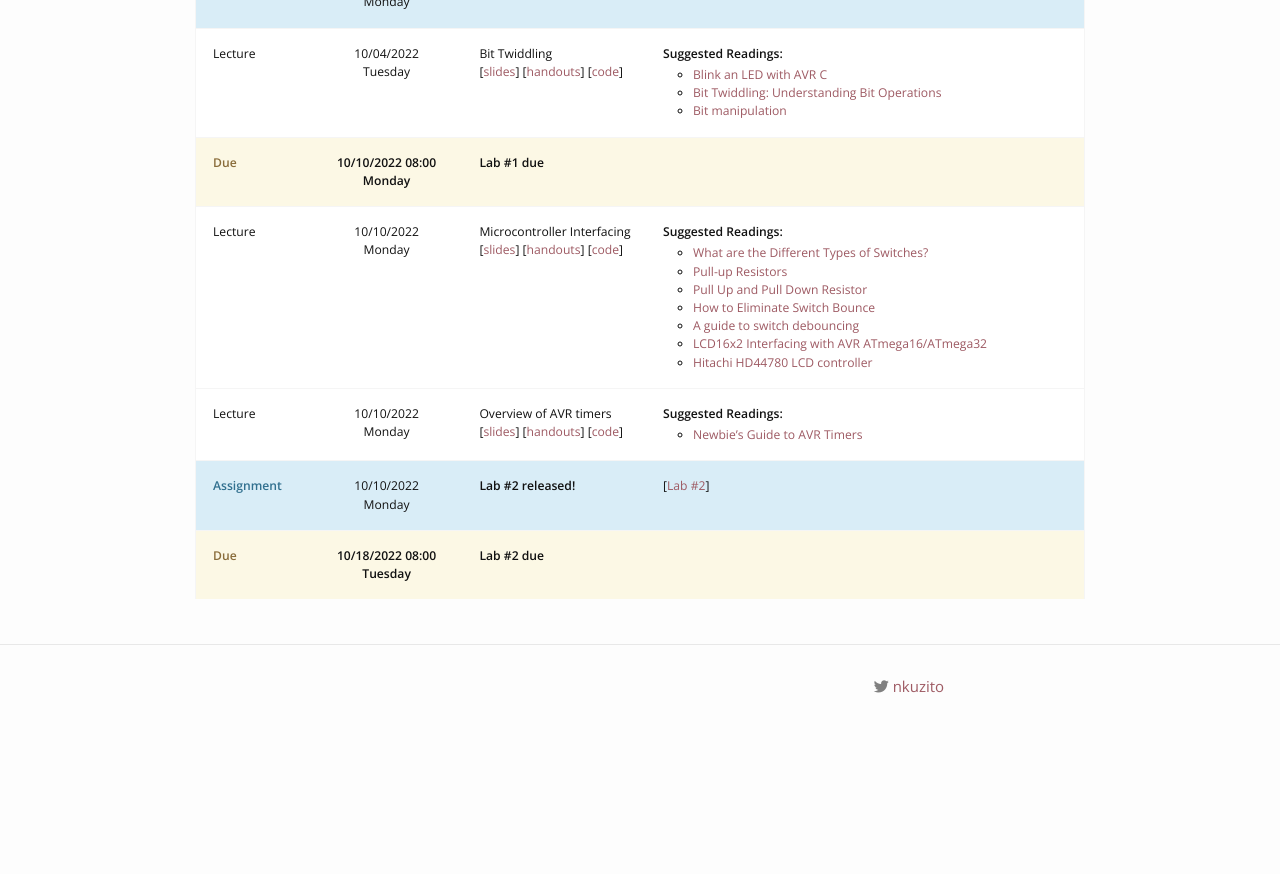
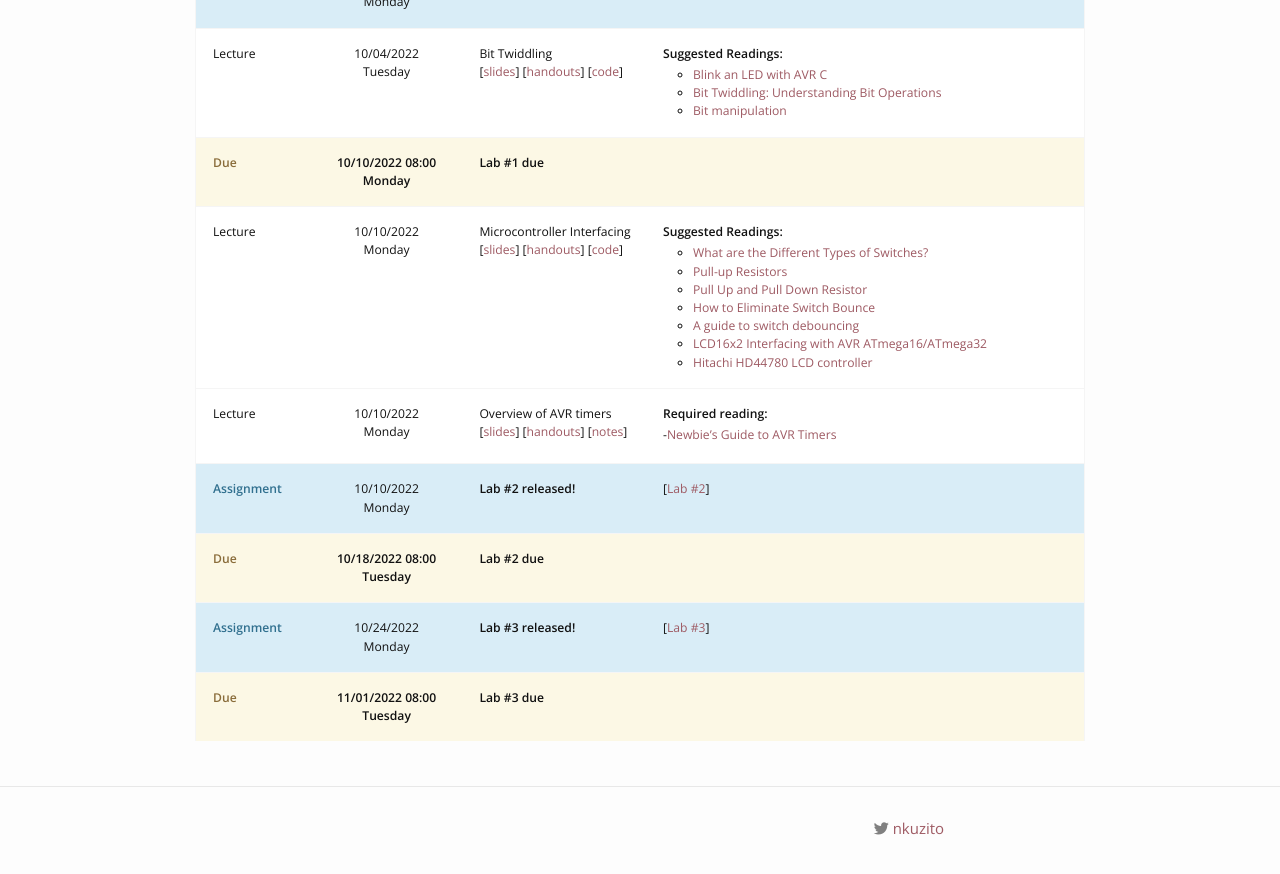
Before and after one commit to qiriro/eee3261, a Jekyll site: the page built from schedule.md, in a window 1280 px wide and 900 px high, scrolled down 803 px. Shown: the top 874 px of the window. Built offline with Jekyll 4.4.1, drawn with Linux system fonts in a browser that asks for light colours; nearby versions of some CDN libraries; before the commit the page ends 1561 px from its top, so only the background shows below that.

Commit message:
add lab3

```diff
--- /dev/null
+++ b/_assignments/lab_03.md
@@ -0,0 +1,11 @@
+---
+type: assignment
+date: Oct 24 10:07:18 CAT 2022
+title: 'Lab #3'
+pdf: /static_files/labs/Lab3/lab3.pdf
+solutions:
+due_event:
+    type: due
+    date: 2022-11-01T08:00:00+2:00
+    description: 'Lab #3 due'
+---
```
Also changed, not shown: _lectures/L3/3.1.avr-timers-overview.md (+4 -4 lines), 8 other files.
